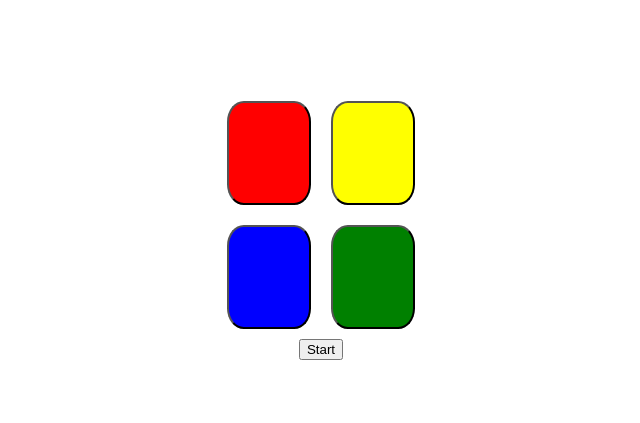
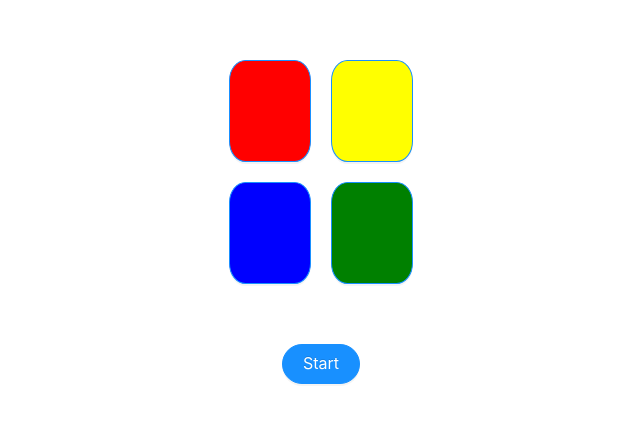
Before and after one commit to Dbrys/jotai-simon-says, a React (Create React App) app: page / in a window 1280 px wide. Shown: the part 183-606 px from the top of the page, without its empty margins (319-959 px from the left). Built offline with nearby package versions, Linux system fonts and the light colour scheme.

Commit message:
Style update and inital use of jotai atom and useAtom

```diff
--- a/src/App.css
+++ b/src/App.css
@@ -1,3 +1,4 @@
+@import '~antd/dist/antd.css';
 .App {
   height: 100vh;
   display: flex;
@@ -5,34 +6,3 @@
   align-items: center;
   flex-direction: column;
 }
-
-
-@media (prefers-reduced-motion: no-preference) {
-  .App-logo {
-    animation: App-logo-spin infinite 20s linear;
-  }
-}
-
-.App-header {
-  background-color: #282c34;
-  min-height: 100vh;
-  display: flex;
-  flex-direction: column;
-  align-items: center;
-  justify-content: center;
-  font-size: calc(10px + 2vmin);
-  color: white;
-}
-
-.App-link {
-  color: #61dafb;
-}
-
-@keyframes App-logo-spin {
-  from {
-    transform: rotate(0deg);
-  }
-  to {
-    transform: rotate(360deg);
-  }
-}
--- a/src/App.tsx
+++ b/src/App.tsx
@@ -1,28 +1,51 @@
 import React from 'react';
 import { Button } from 'antd';
+import { useAtom, atom } from 'jotai';
 import './App.css';
 import styled from 'styled-components';
 
 const colors = ['red', 'yellow', 'blue', 'green'];
 
+const disabled = atom(false);
+
 function App() {
+  const [isDisabled, setIsDisabled] = useAtom(disabled);
+  const handleStartClick = () => {
+    setIsDisabled(true);
+  };
   return (
     <div className="App">
       <ButtonContainer>
         {colors.map((color, i) => {
           return (
-            <Button key={i} type="primary" style={{ backgroundColor: color }} />
+            <Button
+              key={i}
+              type="primary"
+              style={{ backgroundColor: color }}
+            ></Button>
           );
         })}
       </ButtonContainer>
-      <Button type="primary">Start</Button>
+      <Button
+        disabled={isDisabled}
+        onClick={handleStartClick}
+        type="primary"
+        shape="round"
+        size="large"
+      >
+        Start
+      </Button>
     </div>
   );
 }
 
 const ButtonContainer = styled.div`
-  max-width: 250px;
+  max-width: 300px;
   text-align: center;
+  margin-bottom: 50px;
+  .ant-btn:empty {
+    visibility: visible;
+  }
   .ant-btn-primary {
     cursor: pointer;
     padding: 50px 40px;
```
